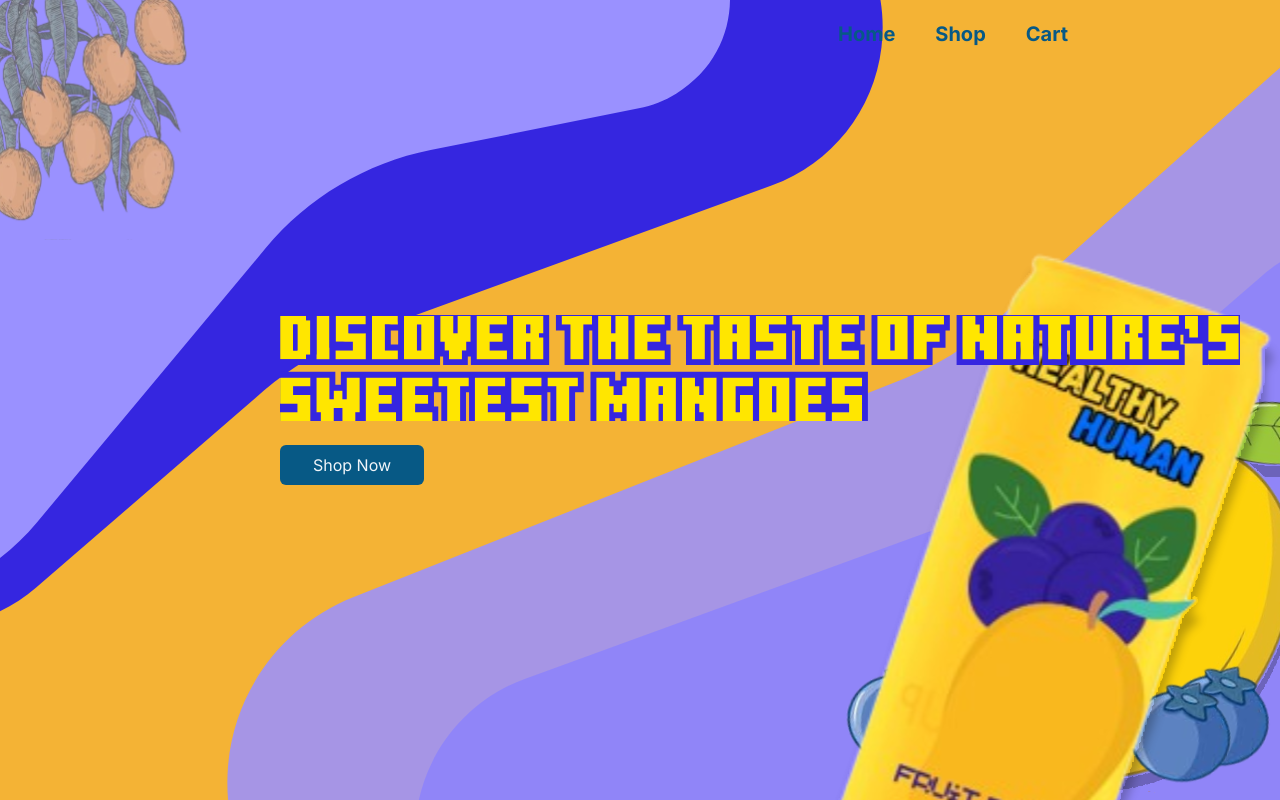
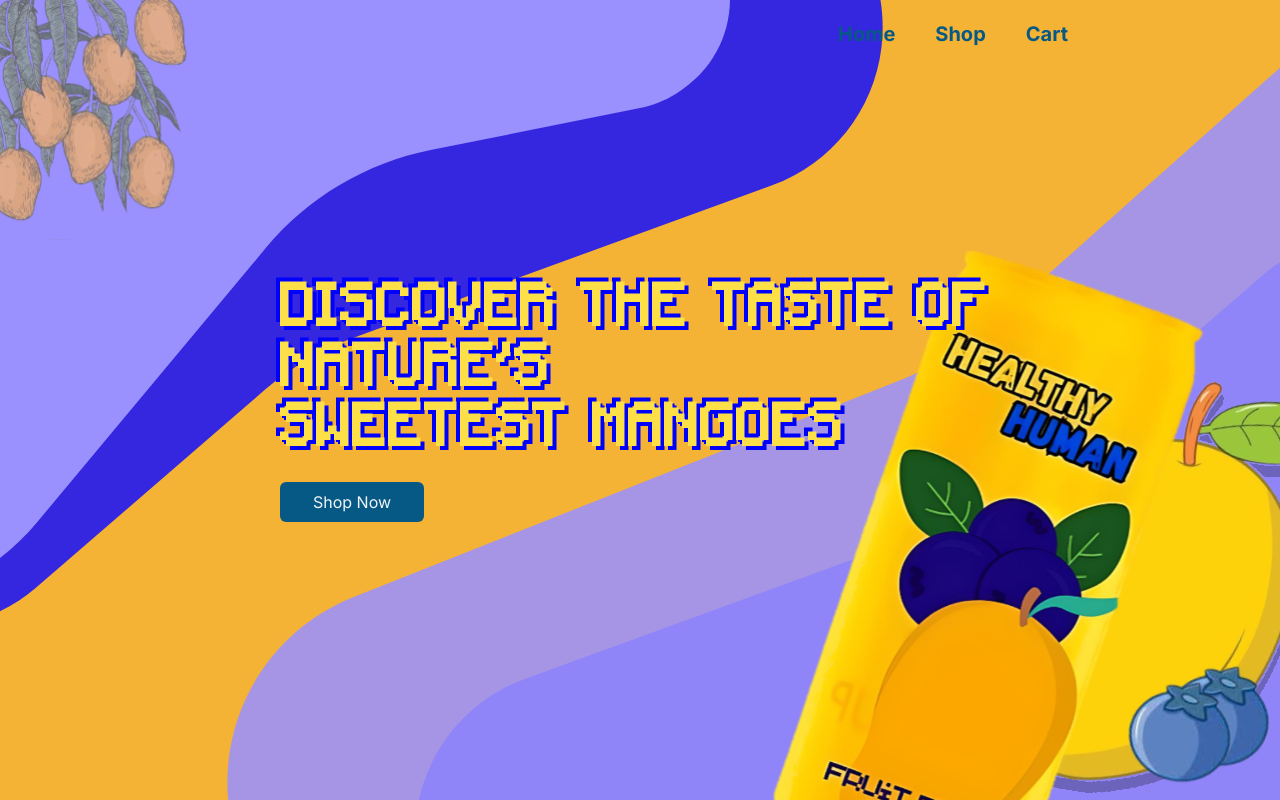
Before and after one commit to CodeSpector/HealthyHuman, a Next.js app: page / in a window 1280 px wide. Built offline with nearby package versions, Linux system fonts and the light colour scheme.

Commit message:
hero update

```diff
--- a/app/globals.css
+++ b/app/globals.css
@@ -2,8 +2,15 @@
 @tailwind components;
 @tailwind utilities;
 
+@font-face {
+  font-family: 'minecraft';
+  src:
+    local("minecraft"),
+    url("MC-REGULAR.otf") format("opentype") tech(color-COLRv1);
+}
+
 :root {
-  --foreground-rgb: 0,0,0;
+  --foreground-rgb: 0, 0, 0;
   --background-start-rgb: #F4B335;
   --background-end-rgb: #F4B335;
 }
@@ -20,3 +27,8 @@ body {
   color: rgb(var(--foreground-rgb));
   background: var(--background-start-rgb);
 }
+
+.hero-text {
+  font-family: 'minecraft';
+  text-shadow: 0.25rem 0.25rem blue, -0.25rem -0.25rem blue;
+}
--- a/app/layout.tsx
+++ b/app/layout.tsx
@@ -1,9 +1,11 @@
 import type { Metadata } from 'next'
 import { Inter } from 'next/font/google'
+import localFont from 'next/font/local'
 import './globals.css'
 import Nav from '@/components/Nav'
 
 const inter = Inter({ subsets: ['latin'] })
+const mcFont = localFont({ src: './MC-REGULAR.otf', variable: "--font-mc" })
 
 export const metadata: Metadata = {
   title: 'HealthyHuman',
@@ -17,7 +19,7 @@ export default function RootLayout({
 }) {
   return (
     <html lang="en">
-      <body className={inter.className}>
+      <body className={`${mcFont.className, inter.className}`}>
         <Nav zIndex='z-50 fixed' />
         {children}
       </body>
--- a/app/page.tsx
+++ b/app/page.tsx
@@ -4,7 +4,7 @@ export default function Home() {
       <img src='/Group_2.svg' className='w-screen h-screen fixed -z-10' />
       <img src="mangoes.svg" className='-translate-x-[1vw] w-[7rem] h-[7rem] md:w-[15rem] md:h-[15rem]' />
       <div className=''>
-        <img src="/can.svg" className='z-20 translate-y-[20vh] md:translate-x-[28vw] 2xl:translate-x-[50vw] fixed' />
+        <img src="/can.svg" className='z-20 translate-y-[30vh] md:translate-x-[38vw] 2xl:translate-x-[60vw] fixed' />
         <img src="/blueberry.svg" className='hidden md:block z-10 translate-y-[73vh] md:translate-x-[43vw] 2xl:translate-x-[57vw] fixed' />
         <img src="/mango.svg" className='hidden md:block z-10 translate-y-[45vh] md:translate-x-[60vw] 2xl:translate-x-[75vw] fixed' />
         <img src="/blueberry.svg" className='hidden md:block z-10 translate-y-[73vh] md:translate-x-[68vw] 2xl:translate-x-[75vw] fixed' />
@@ -12,9 +12,9 @@ export default function Home() {
       </div>
 
       <div className='flex flex-col w-screen h-screen md:justify-center align-middle z-20 p-10'>
-        {/* <h1 className='text-5xl font-bold text-orange-700'>Healthy Human</h1> */}
+        <h1 className='hero-text text-6xl font-extrabold text-yellow-300 uppercase'>Discover the taste of nature{"'"}s <br /> sweetest mangoes</h1>
         {/* <p className='text-xl text-orange-600'>Healthy Human is a health food store that sells a variety of products from fruits to vegetables to grains.</p> */}
-        <img src="/hero-text.svg" className="w-[50rem] md:text-3xl md:w-[60rem]" />
+        {/* <img src="/hero-text.svg" className="w-[50rem] md:text-3xl md:w-[60rem]" /> */}
         <br />
         <a href='/store' className='text-center rounded-md bg-sky-800 border-white shadow-gray-900 justify-center content-center flex text-slate-100 max-w-36 px-5 py-2'>
           Shop Now
--- a/tailwind.config.ts
+++ b/tailwind.config.ts
@@ -13,6 +13,9 @@ const config: Config = {
         'gradient-conic':
           'conic-gradient(from 180deg at 50% 50%, var(--tw-gradient-stops))',
       },
+      fontFamily: {
+        mc: ['var(--font-mc)'],
+      }
     },
   },
   plugins: [],
```
Also changed, not shown: app/MC-REGULAR.otf (added), public/can.svg.
